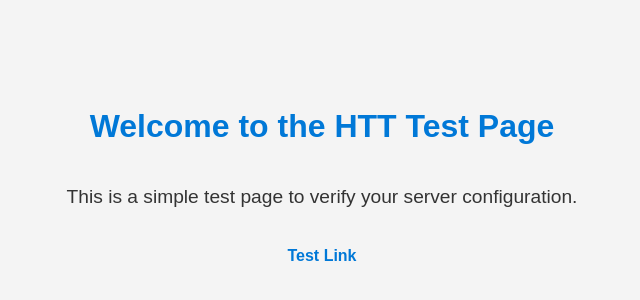
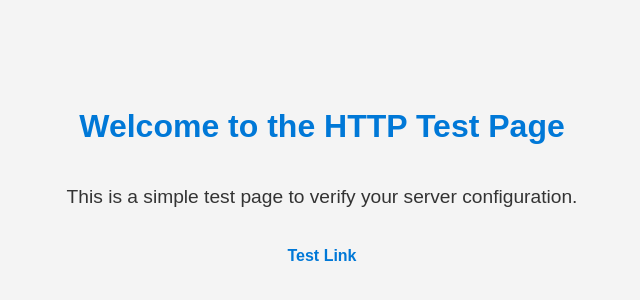
Before and after one commit to georgedsa/test, a plain HTML site: page index.html in a window 1280 px wide. Shown: the part 224-524 px from the top of the page, without its empty margins (318-958 px from the left). Drawn offline with Linux system fonts and the light colour scheme.

Commit message:
Update index.html

```diff
--- a/index.html
+++ b/index.html
@@ -37,7 +37,7 @@
   </style>
 </head>
 <body>
-  <h1>Welcome to the HTT Test Page</h1>
+  <h1>Welcome to the HTTP Test Page</h1>
   <p>This is a simple test page to verify your server configuration.</p>
   <div class="test-link">
     <a href="/test" target="_blank">Test Link</a>
```
